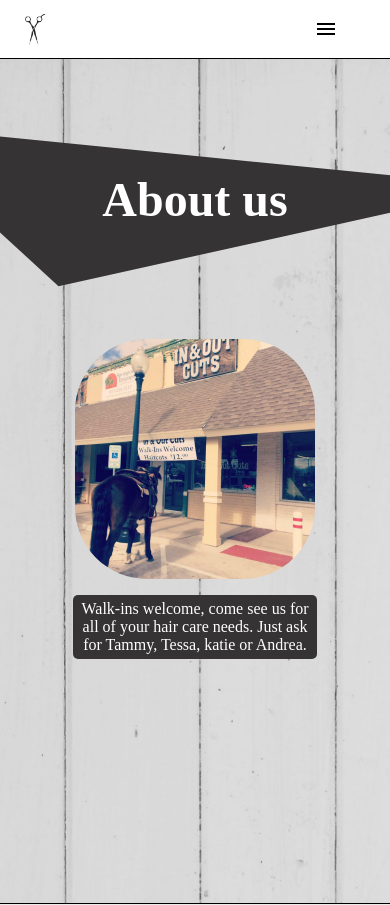
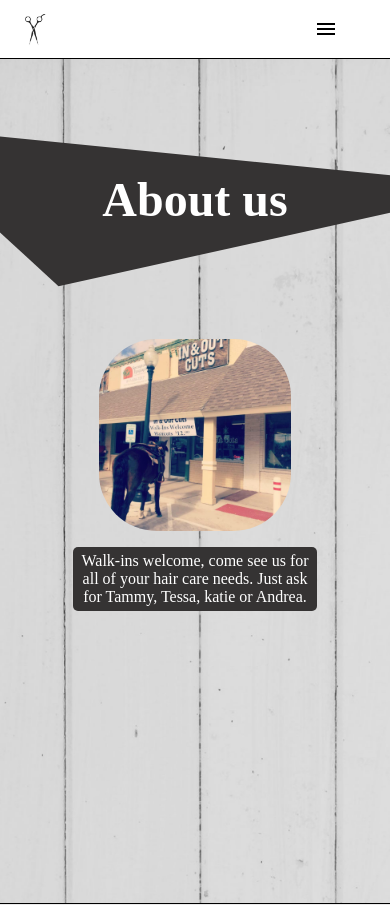
Before and after one commit to JMSONNE/In-Out, a React (Vite) app: page / in a window 390 px wide. Shown: the top 905 px of the page. Built offline with nearby package versions, Linux system fonts and the light colour scheme.

Commit message:
fixed layout

```diff
--- a/src/index.css
+++ b/src/index.css
@@ -196,7 +196,7 @@ body {
 /* End of pricing page */
 
 /* Media queries for responsiveness */
-@media (max-width: 425px) {
+@media (max-width: 430px) {
   .brand-text {
     display: none;
   }
@@ -211,7 +211,7 @@ body {
     height: 20%;
   }
   .about-us-text {
-    height: 10vh;
+    height: 20vh;
     font-family: "quicksand";
     background-color: #353333;
     color: white;
@@ -231,11 +231,16 @@ body {
     font-size: large;
   }
 }
-@media (max-width: 545px) {
+@media (max-width: 600px) {
   .avatar {
     display: none;
   }
   .stylist-pricing {
     font-size: small !important;
   }
+  .homepage-image {
+    height: auto;
+    width: 12rem;
+    border-radius: 30%;
+  }
 }
```
